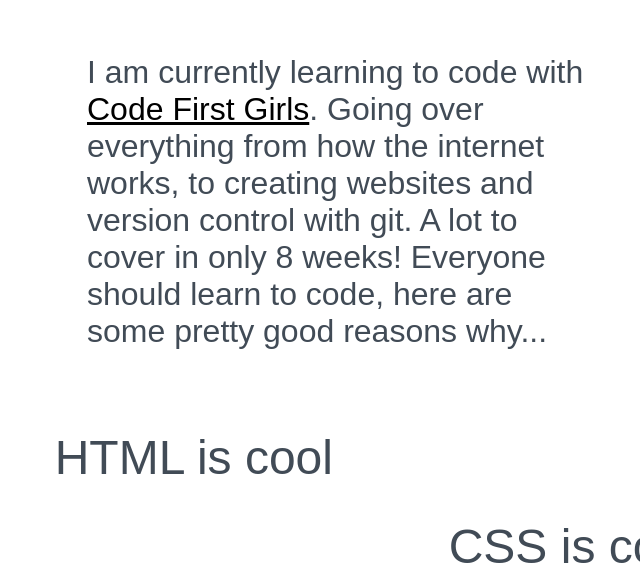
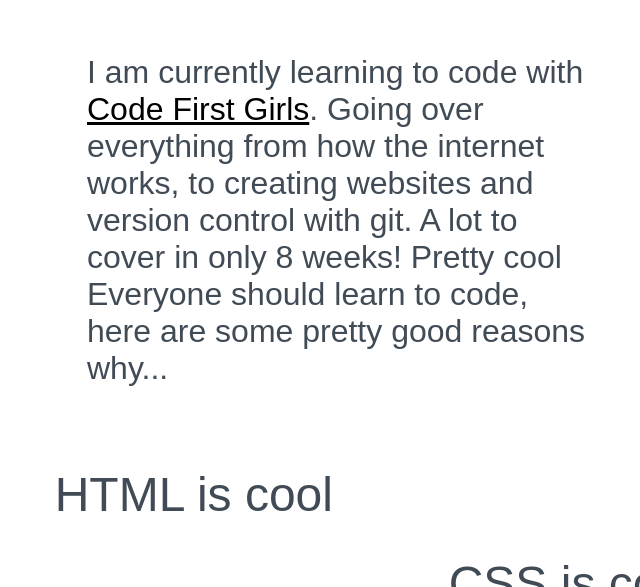
Before and after one commit to toryerskine/Week-1-project, a plain HTML site: page index edited.html in a window 1280 px wide. Shown: the part 800-1387 px from the top of the page, without its empty margins (41-681 px from the left). Drawn offline with Linux system fonts and the light colour scheme; files whose address does not match are found by name.

Commit message:
added a new word

```diff
--- a/index edited.html
+++ b/index edited.html
@@ -14,7 +14,7 @@
 
   <div>
     <p>I am currently learning to code with <a href="https://www.codefirstgirls.org.uk/">Code First Girls</a>. Going over everything from how the
-internet works, to creating websites and version control with git. A lot to cover in only 8 weeks!
+internet works, to creating websites and version control with git. A lot to cover in only 8 weeks! Pretty cool
 Everyone should learn to code, here are some pretty good reasons why...</p>
 
     <ol>
```
